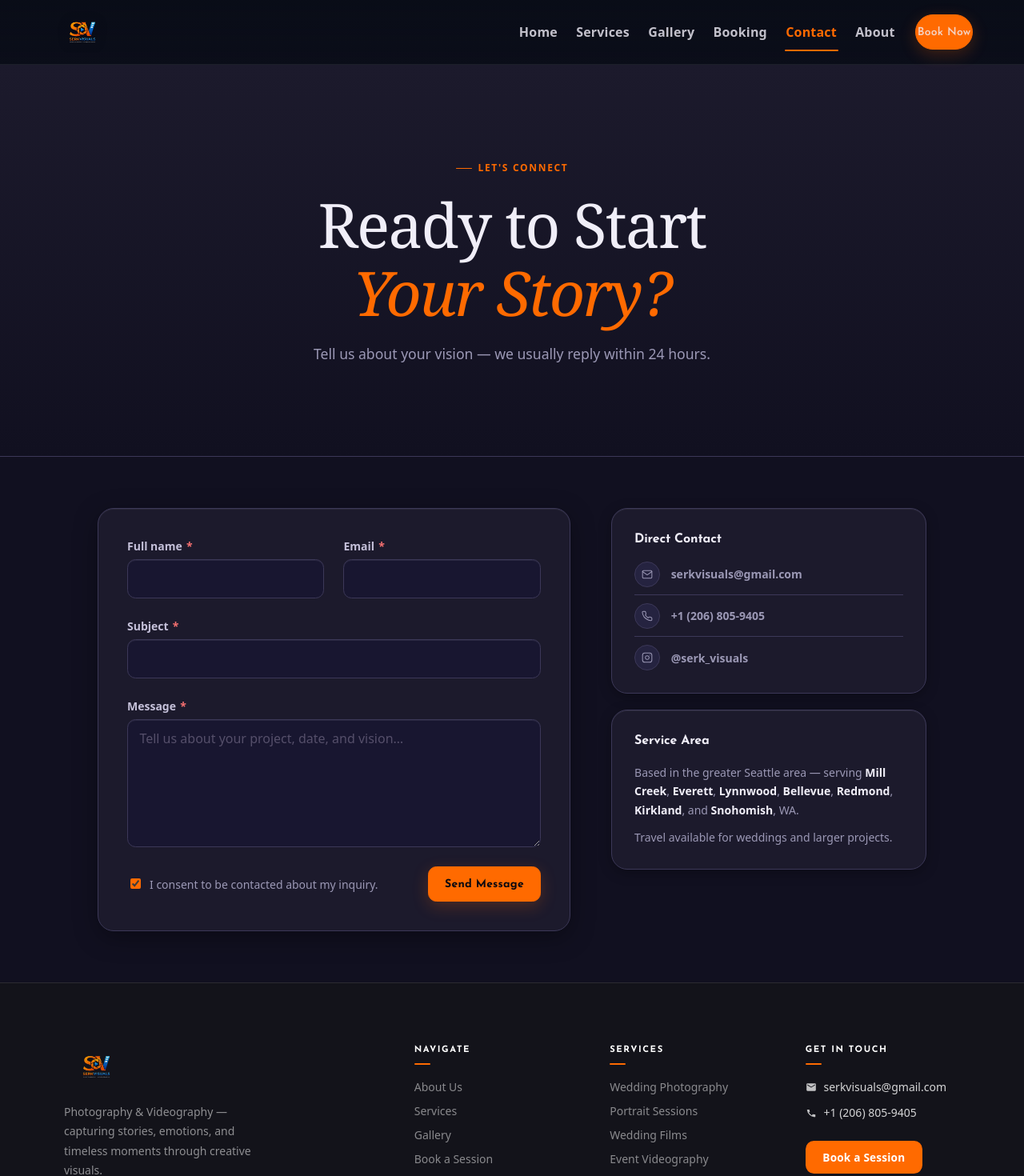
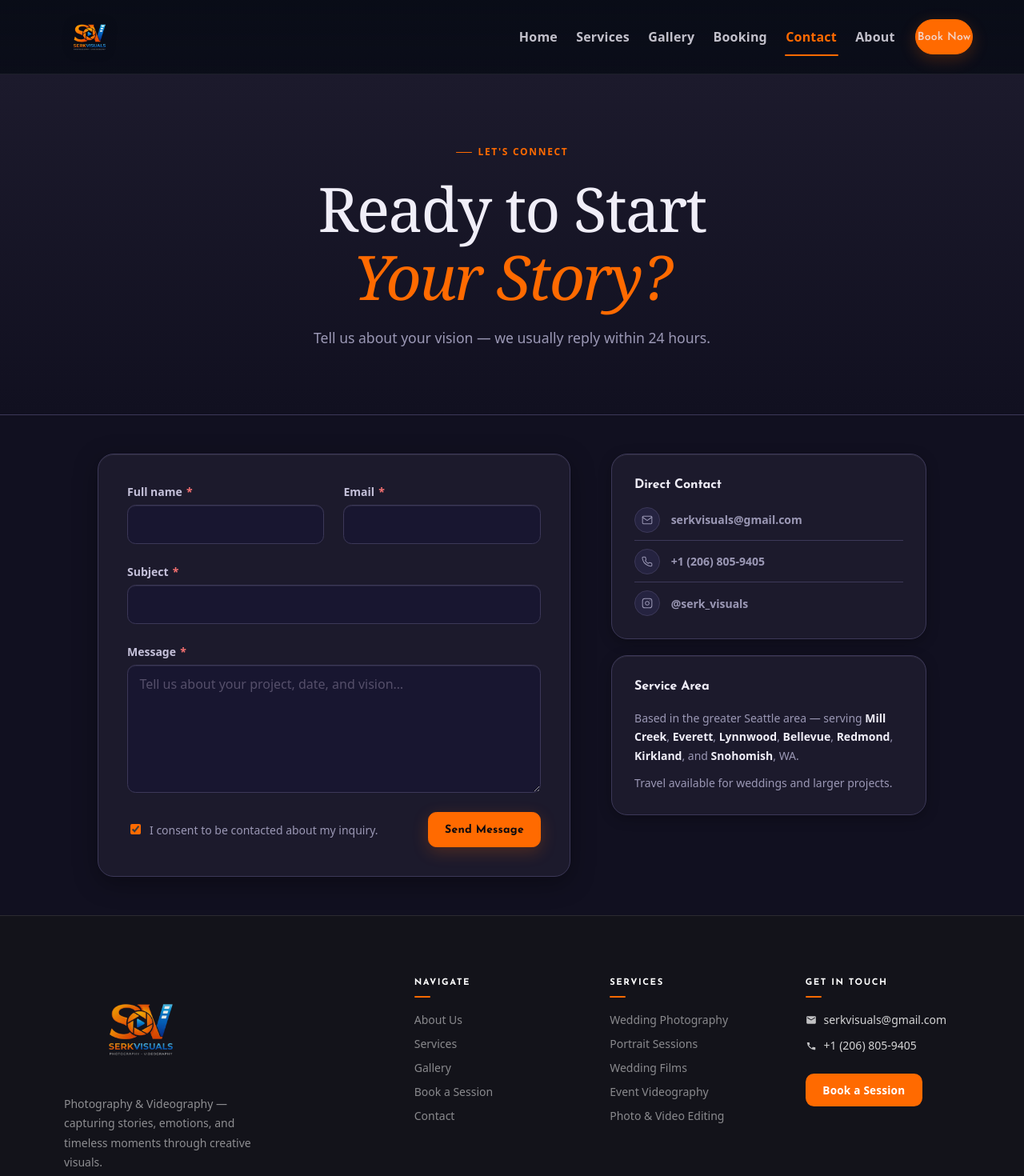
Before and after one commit to daniel27haile/serk-visuals, an Angular app in the folder serk-visuals-ui/: page /contact in a window 1280 px wide. Shown: the top 1470 px of the page at 80% size. Built offline with nearby package versions, Linux system fonts and the light colour scheme; a web font is replaced by a local one.

Commit message:
fix(ui): increase header and footer logo size for better brand visibility and remove any white spaces from UI

```diff
--- a/serk-visuals-ui/src/app/footer/footer.component.html
+++ b/serk-visuals-ui/src/app/footer/footer.component.html
@@ -10,8 +10,8 @@
           <img
             src="images/serkvisuals_logo.png"
             alt="Serk Visuals"
-            width="140"
-            height="93"
+            width="612"
+            height="408"
             loading="lazy"
           />
         </picture>
--- a/serk-visuals-ui/src/app/footer/footer.component.scss
+++ b/serk-visuals-ui/src/app/footer/footer.component.scss
@@ -56,8 +56,8 @@
   }
 
   img {
-    height: 54px;
-    width: auto;
+    width: clamp(130px, 15vw, 200px);
+    height: auto;
     opacity: .92;
     transition: opacity .2s;
   }
--- a/serk-visuals-ui/src/app/header/header.component.scss
+++ b/serk-visuals-ui/src/app/header/header.component.scss
@@ -44,7 +44,7 @@
   &:focus-visible { color: var(--header-link-hover); outline: none; }
 
   .logo__img-wrap {
-    height: clamp(40px, 5vw, 52px);
+    height: clamp(44px, 6.5vw, 64px);
     width: auto;
     display: inline-flex;
     align-items: center;
--- a/serk-visuals-ui/src/app/pages/about-us/about-us.component.scss
+++ b/serk-visuals-ui/src/app/pages/about-us/about-us.component.scss
@@ -10,7 +10,7 @@
 
 // ── Page hero ─────────────────────────────────────────────
 .about-hero {
-  padding-block: clamp(4rem, 9vw, 7rem);
+  padding-block: var(--hero-py);
   text-align: center;
   border-bottom: 1px solid var(--color-border);
   background: linear-gradient(180deg, var(--color-surface) 0%, var(--color-bg) 100%);
@@ -69,7 +69,7 @@
 
 // ── Story section ─────────────────────────────────────────
 .about-story {
-  padding-block: clamp(3.5rem, 7vw, 6rem);
+  padding-block: var(--section-py-lg);
 }
 
 .about-story__grid {
@@ -165,7 +165,7 @@
 // ── Values section ────────────────────────────────────────
 .about-values {
   border-top: 1px solid var(--color-border);
-  padding-block: clamp(3rem, 6vw, 5rem);
+  padding-block: var(--section-py-lg);
   background: var(--color-surface);
 }
 
--- a/serk-visuals-ui/src/app/pages/booking/booking.component.scss
+++ b/serk-visuals-ui/src/app/pages/booking/booking.component.scss
@@ -10,7 +10,7 @@
 
 // ── Page hero ─────────────────────────────────────────────
 .booking-hero {
-  padding-block: clamp(4rem, 9vw, 7rem);
+  padding-block: var(--hero-py);
   text-align: center;
   border-bottom: 1px solid var(--color-border);
   background: linear-gradient(180deg, var(--color-surface) 0%, var(--color-bg) 100%);
--- a/serk-visuals-ui/src/app/pages/contact-us/contact-us.component.scss
+++ b/serk-visuals-ui/src/app/pages/contact-us/contact-us.component.scss
@@ -12,7 +12,7 @@
 
 // ── Page hero ─────────────────────────────────────────────
 .contact-hero {
-  padding-block: clamp(4rem, 9vw, 7rem);
+  padding-block: var(--hero-py);
   text-align: center;
   border-bottom: 1px solid var(--color-border);
   background: linear-gradient(180deg, var(--color-surface) 0%, var(--color-bg) 100%);
@@ -71,7 +71,7 @@
 .contact.container {
   max-width: 1100px;
   margin: 0 auto;
-  padding: clamp(2.5rem, 5vw, 4rem) clamp(1.25rem, 3vw, 2rem);
+  padding: clamp(2rem, 4vw, 3rem) clamp(1.25rem, 3vw, 2rem);
 }
 
 .contact,
--- a/serk-visuals-ui/src/app/pages/gallery/gallery.component.scss
+++ b/serk-visuals-ui/src/app/pages/gallery/gallery.component.scss
@@ -10,7 +10,7 @@
 
 // ── Page hero ─────────────────────────────────────────────
 .gallery-hero {
-  padding-block: clamp(4rem, 9vw, 7rem);
+  padding-block: var(--hero-py);
   text-align: center;
   border-bottom: 1px solid var(--color-border);
   background: linear-gradient(180deg, var(--color-surface) 0%, var(--color-bg) 100%);
@@ -125,7 +125,7 @@
   grid-template-columns: repeat(2, 1fr);
   max-width: 1280px;
   margin-inline: auto;
-  padding: clamp(2rem, 4vw, 3.5rem) clamp(1.25rem, 4vw, 2.5rem);
+  padding: clamp(1.5rem, 3vw, 2.5rem) clamp(1.25rem, 4vw, 2.5rem);
 
   @media (min-width: 640px)  { grid-template-columns: repeat(3, 1fr); }
   @media (min-width: 1024px) { grid-template-columns: repeat(4, 1fr); }
--- a/serk-visuals-ui/src/app/pages/landing-page/landing-page.component.scss
+++ b/serk-visuals-ui/src/app/pages/landing-page/landing-page.component.scss
@@ -8,7 +8,7 @@
   background: var(--color-bg);
 }
 
-.section { padding-block: clamp(3rem, 6vw, 5rem); }
+.section { padding-block: var(--section-py-lg); }
 
 .lead { color: var(--color-text-muted); line-height: 1.7; }
 
@@ -549,7 +549,7 @@
   background: var(--color-surface);
   border-top: 1px solid var(--color-border);
   border-bottom: 1px solid var(--color-border);
-  padding-block: clamp(3.5rem, 7vw, 6rem);
+  padding-block: var(--section-py-xl);
 }
 
 .why-lead {
@@ -637,7 +637,7 @@
 .cta-banner {
   position: relative;
   background: #0d0b14;
-  padding-block: clamp(5rem, 10vw, 8rem);
+  padding-block: var(--section-py-xl);
   overflow: hidden;
   text-align: center;
 }
--- a/serk-visuals-ui/src/app/pages/real-estate/real-estate.component.scss
+++ b/serk-visuals-ui/src/app/pages/real-estate/real-estate.component.scss
@@ -10,7 +10,7 @@
 
 // ── Shared section spacing (mirrors other public pages) ────
 .section {
-  padding-block: clamp(3.5rem, 7vw, 6rem);
+  padding-block: var(--section-py-lg);
 }
 
 .section-eyebrow {
@@ -59,7 +59,7 @@
 
 // ── Hero ──────────────────────────────────────────────────
 .re-hero {
-  padding-block: clamp(4.5rem, 10vw, 8rem);
+  padding-block: var(--hero-py);
   border-bottom: 1px solid var(--color-border);
   background: linear-gradient(180deg, var(--color-surface) 0%, var(--color-bg) 100%);
 }
@@ -540,7 +540,7 @@
 .re-cta-banner {
   position: relative;
   overflow: hidden;
-  padding-block: clamp(4rem, 8vw, 7rem);
+  padding-block: var(--section-py-xl);
   background: var(--color-surface);
   border-top: 1px solid var(--color-border);
   text-align: center;
--- a/serk-visuals-ui/src/app/pages/services/services.component.scss
+++ b/serk-visuals-ui/src/app/pages/services/services.component.scss
@@ -8,7 +8,7 @@
   background: var(--color-bg);
 }
 
-.section { padding-block: clamp(3rem, 6vw, 5rem); }
+.section { padding-block: var(--section-py-lg); }
 
 .lead { color: var(--color-text-muted); line-height: 1.7; }
 
@@ -24,7 +24,7 @@
 
 // ── Page hero ─────────────────────────────────────────────
 .services-hero {
-  padding-block: clamp(4rem, 9vw, 7rem);
+  padding-block: var(--hero-py);
   text-align: center;
   border-bottom: 1px solid var(--color-border);
   background: linear-gradient(180deg, var(--color-surface) 0%, var(--color-bg) 100%);
--- a/serk-visuals-ui/src/styles/layout/_container.scss
+++ b/serk-visuals-ui/src/styles/layout/_container.scss
@@ -9,4 +9,4 @@
   width: 100%;
 }
 
-.section { padding-block: var(--spacing-lg); }
+.section { padding-block: var(--section-py-lg); }
--- a/serk-visuals-ui/src/styles/theme/_tokens.scss
+++ b/serk-visuals-ui/src/styles/theme/_tokens.scss
@@ -85,6 +85,17 @@
   --spacing-lg:  var(--space-8);
   --spacing-xl:  var(--space-12);
   --spacing-2xl: var(--space-20);
+
+  // ── Section vertical padding scale ────────────────────────
+  // Use these tokens on padding-block to keep all pages in sync.
+  // compact → strips/footers   sm → standard   md → feature   lg → CTA/promo
+  --section-py-compact: clamp(1.5rem, 3vw, 2.5rem);  // 24–40 px
+  --section-py-sm:      clamp(2rem,   4vw, 3rem);     // 32–48 px
+  --section-py-md:      clamp(2.5rem, 5vw, 4rem);     // 40–64 px  ← standard
+  --section-py-lg:      clamp(3rem,   6vw, 5rem);     // 48–80 px  ← feature/landing
+  --section-py-xl:      clamp(3.5rem, 7vw, 6rem);     // 56–96 px  ← CTA banners
+  // Editorial text-only page heroes (no full-bleed image)
+  --hero-py:            clamp(2.75rem, 7vw, 5rem);    // 44–80 px
 
   // ── Border radius — shared by ALL themes ──────────────────
   --radius-sm:   .5rem;
```
